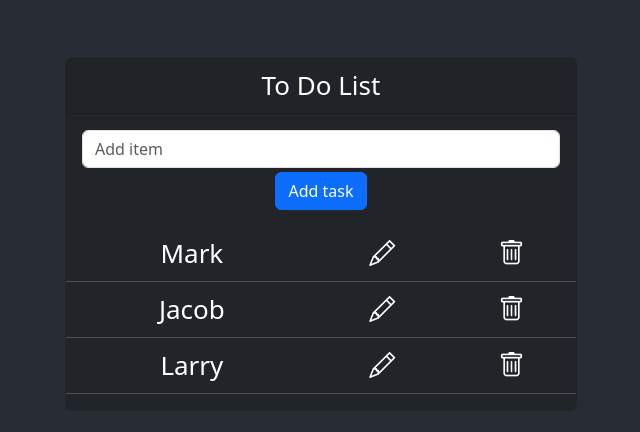
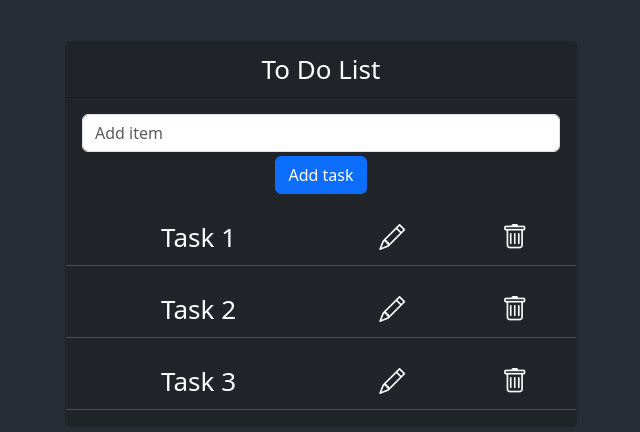
Before and after one commit to Waad-Raggam/react-to-do-list, a React (Create React App) app: page / in a window 1280 px wide. Shown: the part 158-590 px from the top of the page, without its empty margins (319-959 px from the left). Built offline with nearby package versions, Linux system fonts and the light colour scheme.

Commit message:
Make a list of todos

```diff
--- a/src/Todos.jsx
+++ b/src/Todos.jsx
@@ -1,13 +1,27 @@
 const Todos =()=>{
+    const TodoItem = [
+        {
+            id: 1,
+            name: "Task 1"
+        }, {
+            id: 2,
+            name: "Task 2"
+        }, {
+            id: 3,
+            name: "Task 3"
+        }
+    ];
     return(
-        <table class="table table-dark">
+        <div>{
+            TodoItem.map((todo)=>(
+<table class="table table-dark">
   <tbody>
     <tr>
-      <td>Mark</td>
+      <td>{todo.name}</td>
       <td><i class="bi bi-pencil"></i></td>
       <td><i class="bi bi-trash"></i></td>
     </tr>
-    <tr>
+    {/* <tr>
       <td>Jacob</td>
       <td><i class="bi bi-pencil"></i></td>
       <td><i class="bi bi-trash"></i></td>
@@ -16,9 +30,13 @@ const Todos =()=>{
       <td>Larry</td>
       <td><i class="bi bi-pencil"></i></td>
       <td><i class="bi bi-trash"></i></td>
-    </tr>
+    </tr> */}
   </tbody>
 </table>
+            ))
+            }
+
+        </div>
     );
 };
 
```
